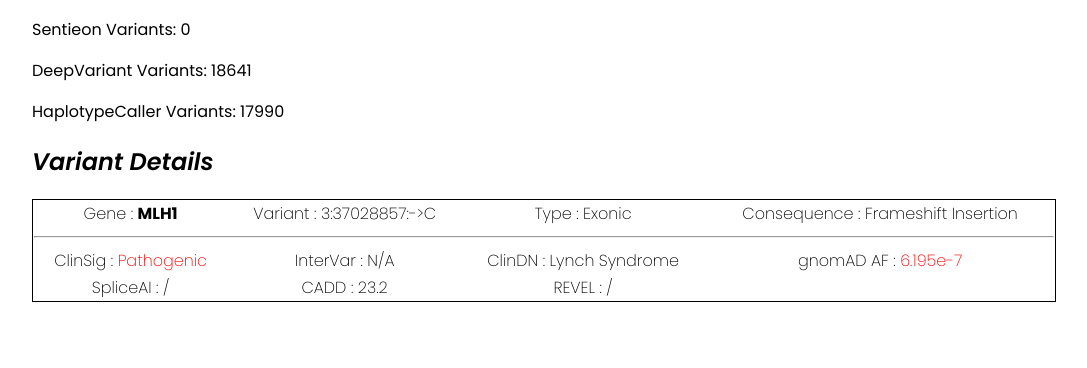
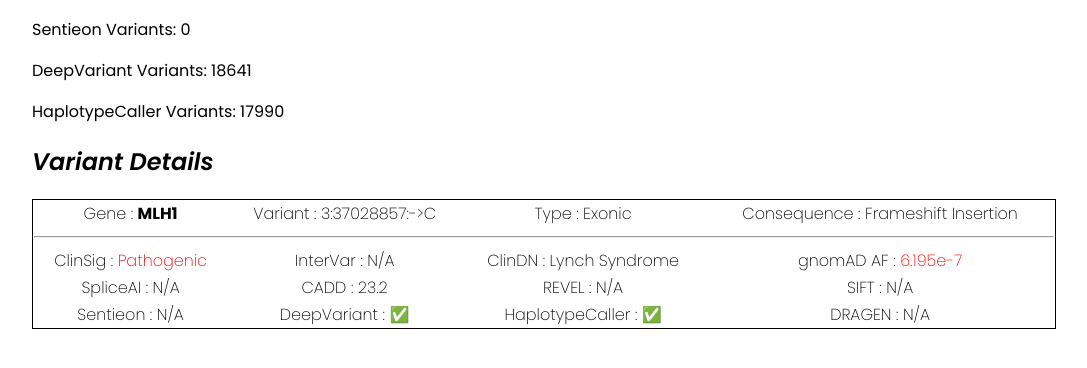
Before and after one commit to mjuilk/pretty-heinous-donald, a plain HTML site: page rr_p1/var_report/main.html in a window 1280 px wide. Shown: the part 194-562 px from the top of the page, without its empty margins (96-1183 px from the left). Drawn offline with Linux system fonts and the light colour scheme; a script that the page names is missing.

Commit message:
added caller info

```diff
--- a/rr_p1/var_report/main.html
+++ b/rr_p1/var_report/main.html
@@ -38,18 +38,25 @@
                         </td>
                     </tr>
                 </tbody>
-                <tbody id="variant-rows">
+                <tbody>
                     <tr>
-                        <tr>
-                            <th class="poppins-extralight">ClinSig : <span style="color: red;">Pathogenic</span></th>
-                            <th class="poppins-extralight">InterVar : <span style="color: black;">N/A</span></th>
-                            <th class="poppins-extralight">ClinDN : Lynch Syndrome</th>
-                            <th class="poppins-extralight">gnomAD AF : <span style="color: red;">6.195e-7</span></th>                        </tr>
-                        <tr>
-                            <th class="poppins-extralight">SpliceAI : / </th>
-                            <th class="poppins-extralight">CADD : 23.2</th>
-                            <th class="poppins-extralight">REVEL : / </th>
-                        </tr>                    </tr>
+                        <th class="poppins-extralight">ClinSig : <span style="color: red;">Pathogenic</span></th>
+                        <th class="poppins-extralight">InterVar : <span style="color: black;">N/A</span></th>
+                        <th class="poppins-extralight">ClinDN : Lynch Syndrome</th>
+                        <th class="poppins-extralight">gnomAD AF : <span style="color: red;">6.195e-7</span></th>
+                    </tr>
+                    <tr>
+                        <th class="poppins-extralight">SpliceAI : N/A </th>
+                        <th class="poppins-extralight">CADD : 23.2</th>
+                        <th class="poppins-extralight">REVEL : N/A </th>
+                        <th class="poppins-extralight">SIFT : N/A </th>
+                    </tr>
+                    <tr>
+                        <th class="poppins-extralight">Sentieon : N/A </th>
+                        <th class="poppins-extralight">DeepVariant : &#9989; </th>
+                        <th class="poppins-extralight">HaplotypeCaller : &#9989; </th>
+                        <th class="poppins-extralight">DRAGEN : N/A </th>
+                    </tr>
                 </tbody>
             </table>
         </div>
```
